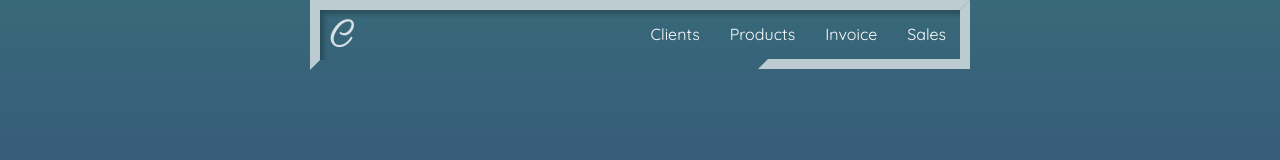
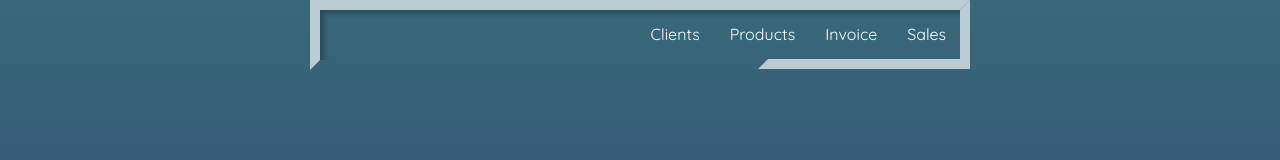
Before and after one commit to Maria25182/project_microservices, a React (Create React App) app: page / in a window 1280 px wide. Shown: the top 160 px of the page. Built offline with nearby package versions, Linux system fonts and the light colour scheme.

Commit message:
Logo_maria

```diff
--- a/src/components/home/Home.js
+++ b/src/components/home/Home.js
@@ -8,7 +8,7 @@ const Home = () => {
         <div class="container">
 
             <div class="header-bar">
-                <h1 class="logo">C</h1>
+
                 <ul class="slider-menu">
                     <Link class="li" to= '/Clients'>Clients</Link>
                     <Link class="li" to= '/Products'>Products</Link>
```
